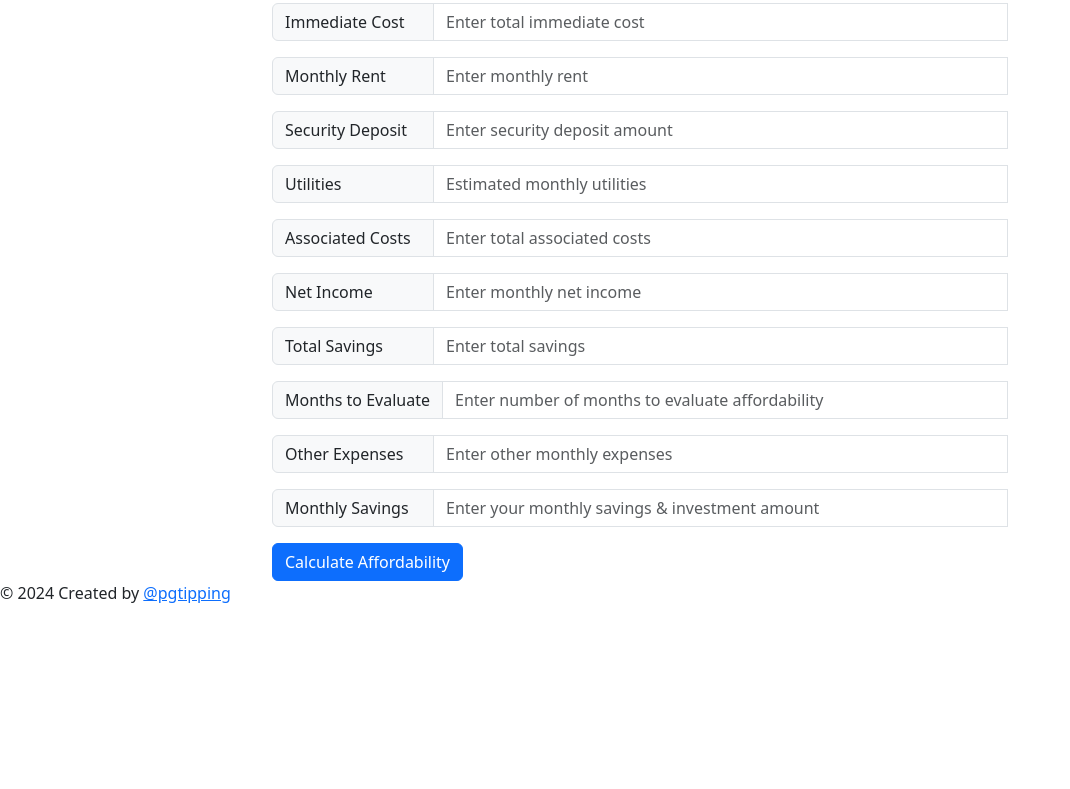
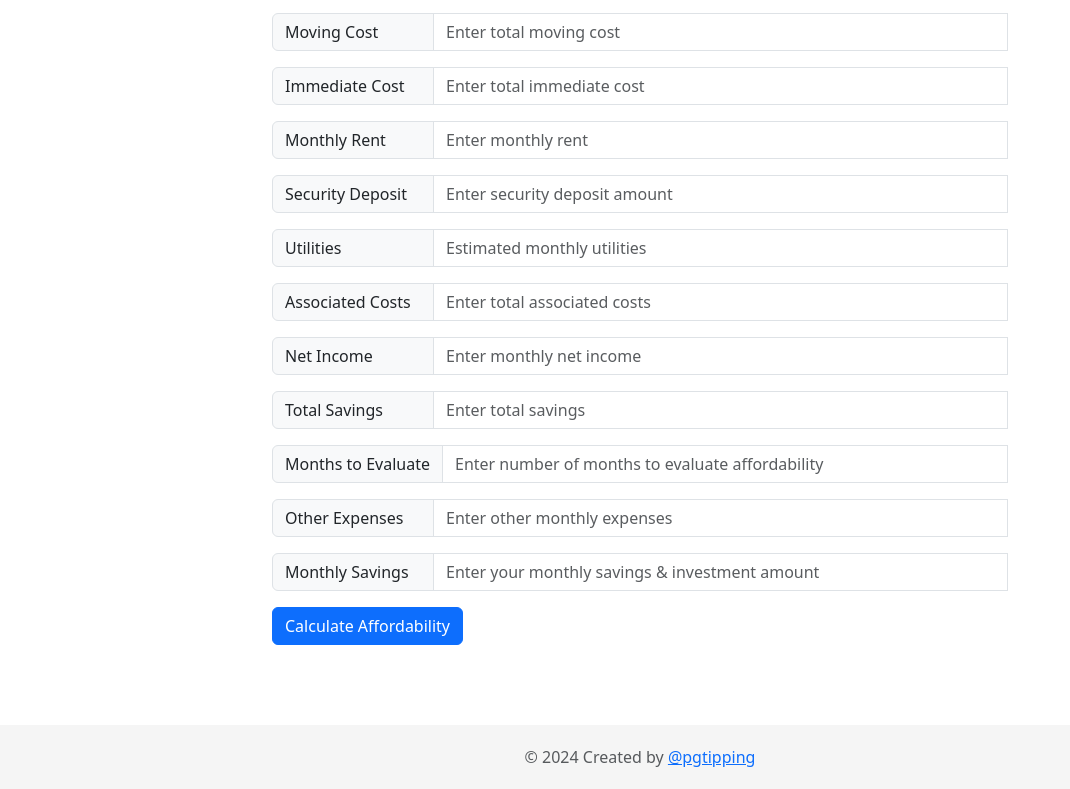
Before and after one commit to pgtipping/apt-affordability-checkerFE, a React (Create React App) app: page / in a window 1280 px wide. Shown: the part 451-1240 px from the top of the page, without its empty margins (0-1070 px from the left). Before the commit the page ends 1056 px from the top, so only its background shows below. Built offline with nearby package versions, Linux system fonts and the light colour scheme.

Commit message:
add styles for the footer

```diff
--- a/src/components/FormComponent.css
+++ b/src/components/FormComponent.css
@@ -94,3 +94,40 @@ html.dark-mode .form-label {
     font-size: 30rem !important;
   }
 }
+
+/* Add these styles to your CSS file */
+
+/* Make sure html and body take up the full height */
+html,
+body {
+  height: 100%;
+  margin: 0;
+}
+
+/* Flexbox container to ensure footer is at the bottom */
+.page-container {
+  display: flex;
+  flex-direction: column;
+  min-height: 100vh;
+}
+
+/* Flex-grow 1 ensures that the main content area grows to take up remaining space */
+.content-wrap {
+  flex: 1;
+  margin-bottom: 80px;
+}
+
+.footer {
+  background-color: #f5f5f5;
+  color: #212529bf;
+  text-align: center;
+  padding: 20px 0;
+  width: 100%;
+  position: relative;
+  left: 0;
+}
+
+.dark-mode .footer {
+  background-color: #333;
+  color: #adb5bd !important;
+}
```
